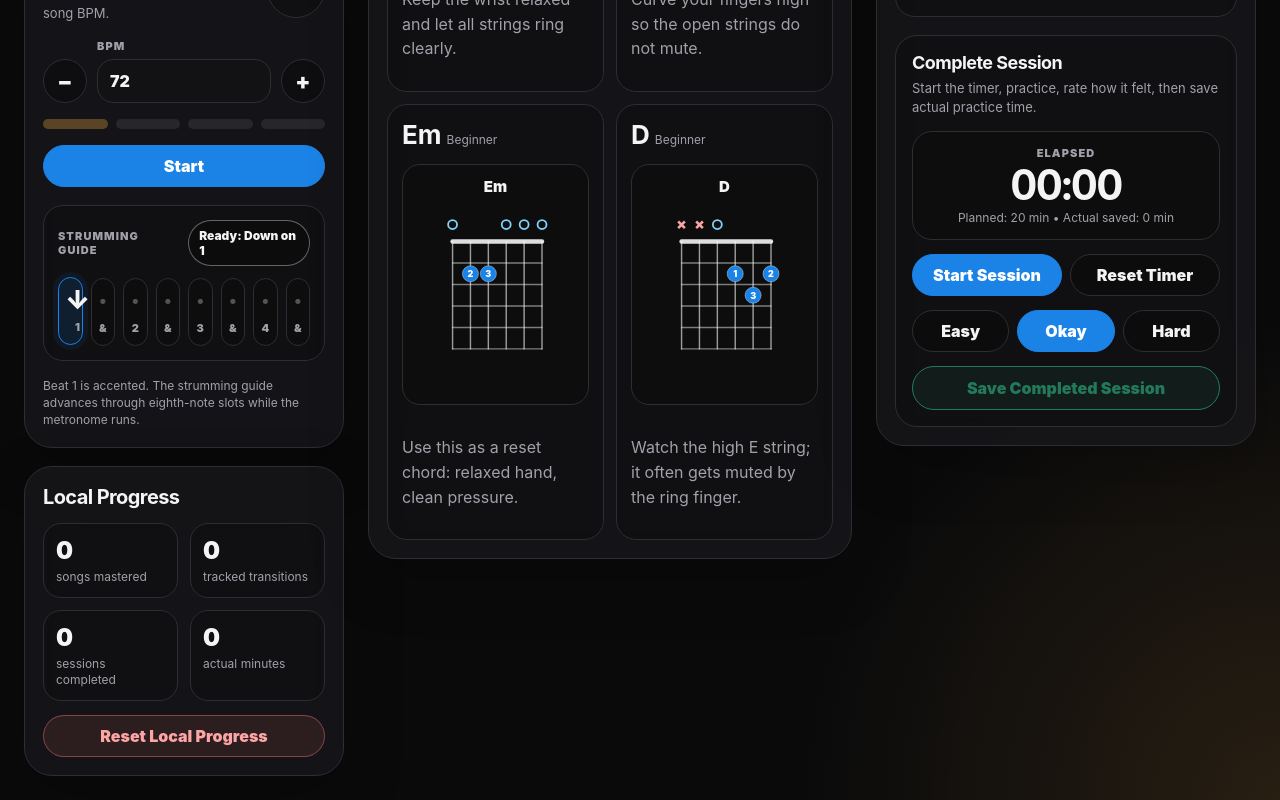
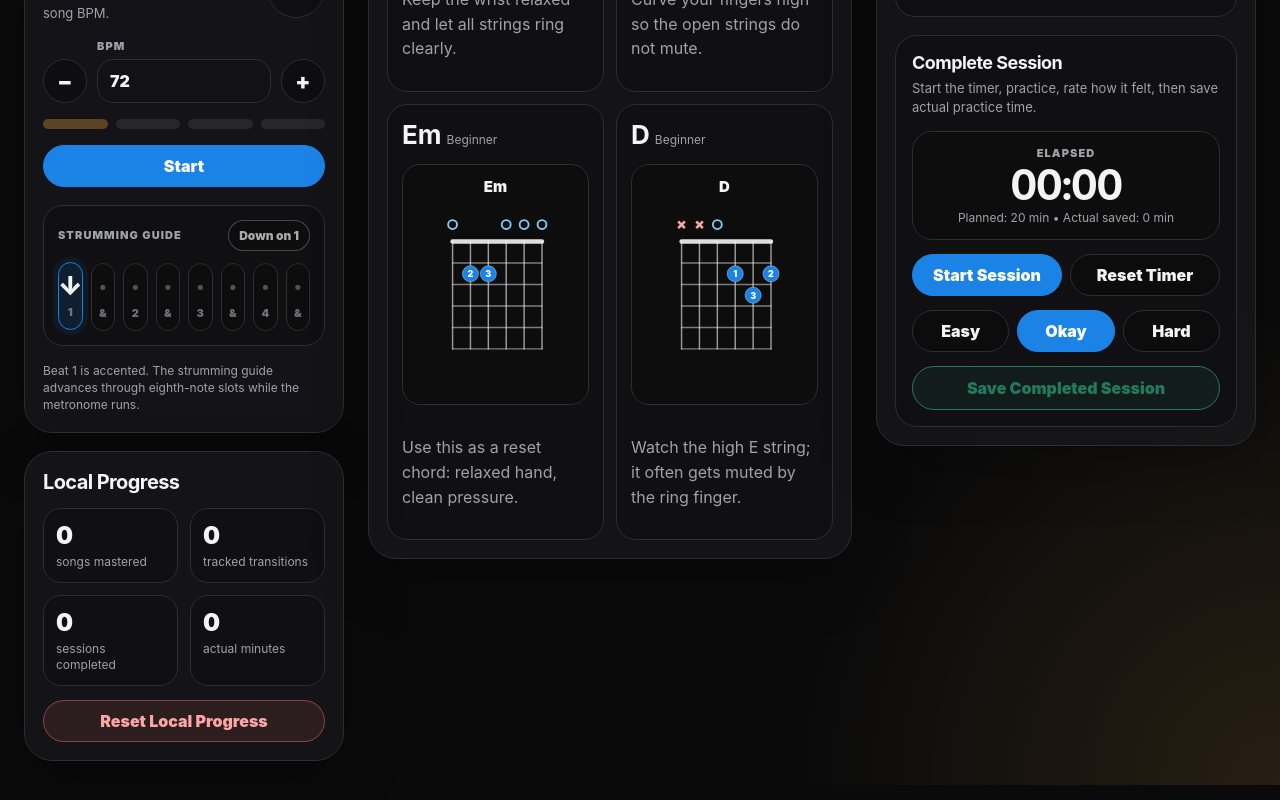
Before and after one commit to ajohnson1031/guitar-journey-v1, a React (Vite) app: page / in a window 1280 px wide. Shown: the part 1275-2075 px from the top of the page. Built offline with nearby package versions, Linux system fonts and the light colour scheme.

Commit message:
add metronome strum guide

```diff
--- a/src/App.css
+++ b/src/App.css
@@ -1638,7 +1638,6 @@ select:focus,
   line-height: 1;
 }
 
-
 /* =========================
    Strumming Playback Guide
 ========================= */
@@ -1677,6 +1676,14 @@ select:focus,
   font-weight: 900;
 }
 
+.strumming-playback-guide.is-idle .strumming-playback-cue {
+  opacity: 0.68;
+}
+
+.strumming-playback-guide.is-idle .strumming-playback-slot-beat {
+  opacity: 0.68;
+}
+
 .strumming-playback-cue.is-down {
   border-color: rgba(244, 244, 245, 0.38);
   color: #f4f4f5;
@@ -1702,16 +1709,26 @@ select:focus,
   display: grid;
   min-height: 68px;
   place-items: center;
-  gap: 4px;
   border: 1px solid var(--border);
   border-radius: 16px;
   background: rgba(10, 10, 11, 0.42);
   padding: 8px 6px;
+  text-align: center;
   transition:
     border-color 140ms ease,
     background 140ms ease,
     box-shadow 140ms ease,
     transform 140ms ease;
+  justify-content: center;
+}
+
+.strumming-playback-slot-stack {
+  display: grid;
+  grid-template-rows: 30px 16px;
+  align-items: center;
+  justify-items: center;
+  gap: 4px;
+  width: 100%;
 }
 
 .strumming-playback-slot.is-active {
@@ -1728,6 +1745,10 @@ select:focus,
 }
 
 .strumming-playback-slot-direction {
+  display: grid;
+  width: 100%;
+  height: 30px;
+  place-items: center;
   color: #52525b;
   font-size: 26px;
   font-weight: 900;
@@ -1743,9 +1764,14 @@ select:focus,
 }
 
 .strumming-playback-slot-beat {
+  display: grid;
+  width: 100%;
+  height: 16px;
+  place-items: center;
   color: var(--muted);
   font-size: 11px;
   font-weight: 900;
+  line-height: 1;
 }
 
 .metronome-card .strumming-playback-guide {
--- a/src/components/Metronome.jsx
+++ b/src/components/Metronome.jsx
@@ -6,21 +6,22 @@ const { useEffect, useState } = React;
 
 const MIN_BPM = 40;
 const MAX_BPM = 220;
+const DEFAULT_BPM = 72;
 
 function clampBpm(value) {
   const bpm = Number(value);
 
-  if (!Number.isFinite(bpm)) return 72;
+  if (!Number.isFinite(bpm)) return DEFAULT_BPM;
 
   return Math.min(MAX_BPM, Math.max(MIN_BPM, Math.round(bpm)));
 }
 
 export default function Metronome({ songBpm, songTitle, strummingPattern }) {
-  const [bpm, setBpm] = useState(() => clampBpm(songBpm));
+  const [bpmInput, setBpmInput] = useState(() => String(clampBpm(songBpm)));
   const [isRunning, setIsRunning] = useState(false);
   const [currentBeat, setCurrentBeat] = useState(1);
 
-  const safeBpm = clampBpm(bpm);
+  const safeBpm = clampBpm(bpmInput);
 
   const playback = useStrummingPlayback({
     bpm: safeBpm,
@@ -29,7 +30,7 @@ export default function Metronome({ songBpm, songTitle, strummingPattern }) {
   });
 
   useEffect(() => {
-    setBpm(clampBpm(songBpm));
+    setBpmInput(String(clampBpm(songBpm)));
     setCurrentBeat(1);
     setIsRunning(false);
   }, [songBpm, songTitle]);
@@ -52,23 +53,23 @@ export default function Metronome({ songBpm, songTitle, strummingPattern }) {
   }, [isRunning, safeBpm]);
 
   function handleBpmChange(value) {
-    if (value === "") {
-      setBpm("");
-      return;
-    }
+    setBpmInput(value);
+  }
 
-    setBpm(clampBpm(value));
+  function handleBpmBlur() {
+    setBpmInput(String(safeBpm));
   }
 
   function decreaseBpm() {
-    setBpm((current) => clampBpm(clampBpm(current) - 1));
+    setBpmInput((current) => String(clampBpm(clampBpm(current) - 1)));
   }
 
   function increaseBpm() {
-    setBpm((current) => clampBpm(clampBpm(current) + 1));
+    setBpmInput((current) => String(clampBpm(clampBpm(current) + 1)));
   }
 
   function toggleMetronome() {
+    setBpmInput(String(safeBpm));
     setIsRunning((running) => !running);
   }
 
@@ -90,7 +91,7 @@ export default function Metronome({ songBpm, songTitle, strummingPattern }) {
 
         <label className="bpm-input-wrap">
           <span>BPM</span>
-          <input type="number" min={MIN_BPM} max={MAX_BPM} value={bpm} onChange={(event) => handleBpmChange(event.target.value)} onBlur={() => setBpm(safeBpm)} />
+          <input type="number" min={MIN_BPM} max={MAX_BPM} value={bpmInput} onChange={(event) => handleBpmChange(event.target.value)} onBlur={handleBpmBlur} />
         </label>
 
         <button type="button" className="ghost-button bpm-button" aria-label="Increase BPM" onClick={increaseBpm}>
@@ -108,7 +109,7 @@ export default function Metronome({ songBpm, songTitle, strummingPattern }) {
         {isRunning ? "Stop" : "Start"}
       </button>
 
-      <StrummingPlaybackGuide activeSlot={playback.activeSlot} isRunning={isRunning} pattern={strummingPattern} slots={playback.slots} />
+      <StrummingPlaybackGuide activeSlot={playback.activeSlot} isRunning={isRunning} slots={playback.slots} />
 
       <p className="metronome-note">Beat 1 is accented. The strumming guide advances through eighth-note slots while the metronome runs.</p>
     </section>
--- a/src/components/StrummingPlaybackGuide.jsx
+++ b/src/components/StrummingPlaybackGuide.jsx
@@ -4,7 +4,7 @@ import { REST_STRUM } from "../utils/strummingUtils";
 
 const { Fragment } = React;
 
-export default function StrummingPlaybackGuide({ activeSlot = 0, isRunning = false, pattern, slots = [] }) {
+export default function StrummingPlaybackGuide({ activeSlot = 0, isRunning = false, slots = [] }) {
   const displaySlots = slots.length ? slots : [];
   const active = displaySlots[activeSlot] || displaySlots[0];
   const activeDirectionClass = getStrummingDirectionClass(active?.direction);
@@ -12,13 +12,12 @@ export default function StrummingPlaybackGuide({ activeSlot = 0, isRunning = fal
   const activeBeat = active?.beat || "1";
 
   return (
-    <div className={`strumming-playback-guide ${isRunning ? "is-running" : ""}`}>
+    <Fragment>
+      <div className={`strumming-playback-guide ${isRunning ? "is-running" : "is-idle"}`}>
         <div className="strumming-playback-header">
           <span>Strumming Guide</span>
 
-        <strong className={`strumming-playback-cue ${activeDirectionClass}`}>
-          {isRunning ? `${activeDirectionLabel} on ${activeBeat}` : `Ready: ${activeDirectionLabel} on ${activeBeat}`}
-        </strong>
+          <strong className={`strumming-playback-cue ${activeDirectionClass}`}>{`${activeDirectionLabel} on ${activeBeat}`}</strong>
         </div>
 
         <div className="strumming-playback-grid" aria-label="Strumming playback guide">
@@ -28,12 +27,15 @@ export default function StrummingPlaybackGuide({ activeSlot = 0, isRunning = fal
 
             return (
               <div key={slot.slot} className={`strumming-playback-slot ${directionClass} ${isActive ? "is-active" : ""}`}>
+                <div className="strumming-playback-slot-stack">
                   <span className="strumming-playback-slot-direction">{slot.direction || REST_STRUM}</span>
                   <span className="strumming-playback-slot-beat">{slot.beat}</span>
+                </div>
               </div>
             );
           })}
         </div>
       </div>
+    </Fragment>
   );
 }
```
Also changed, not shown: 1 other file (tests, documents, lock files or other folders). Lines whose indentation alone changed are shown as unchanged.
